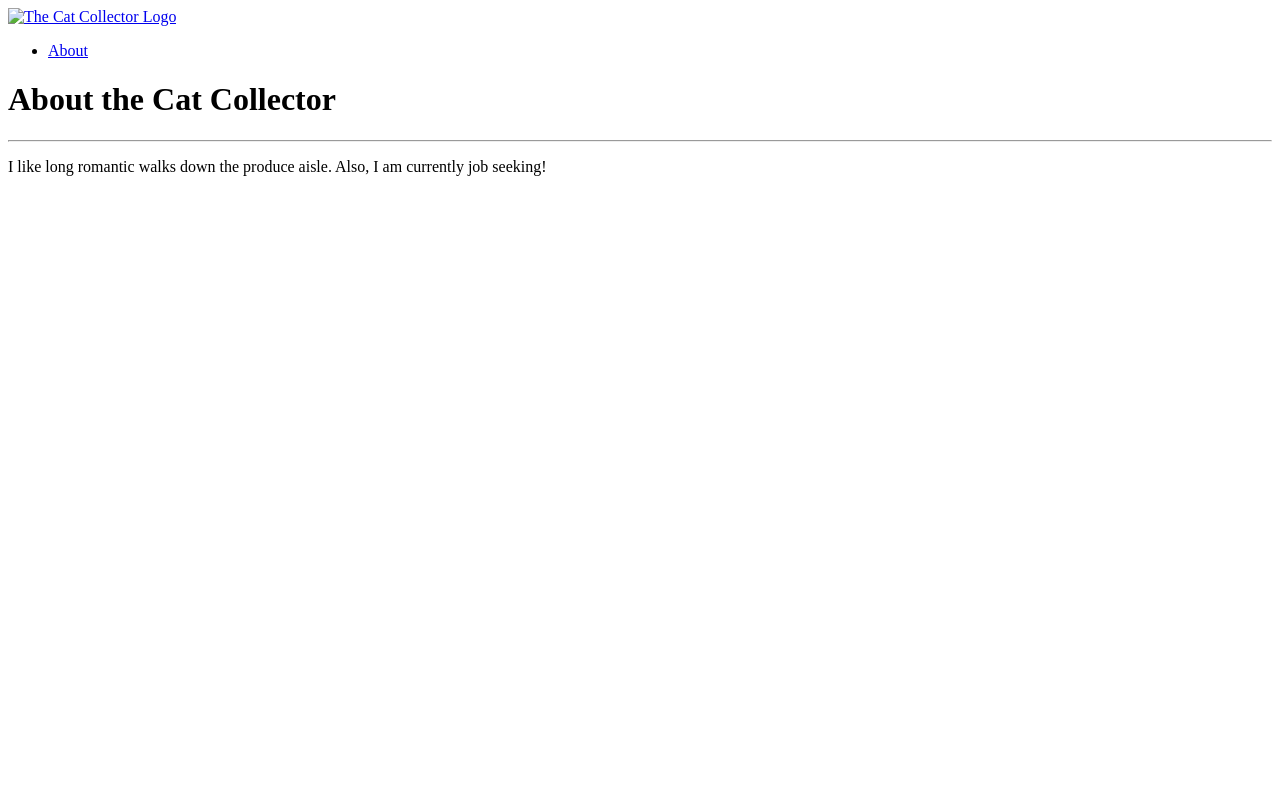
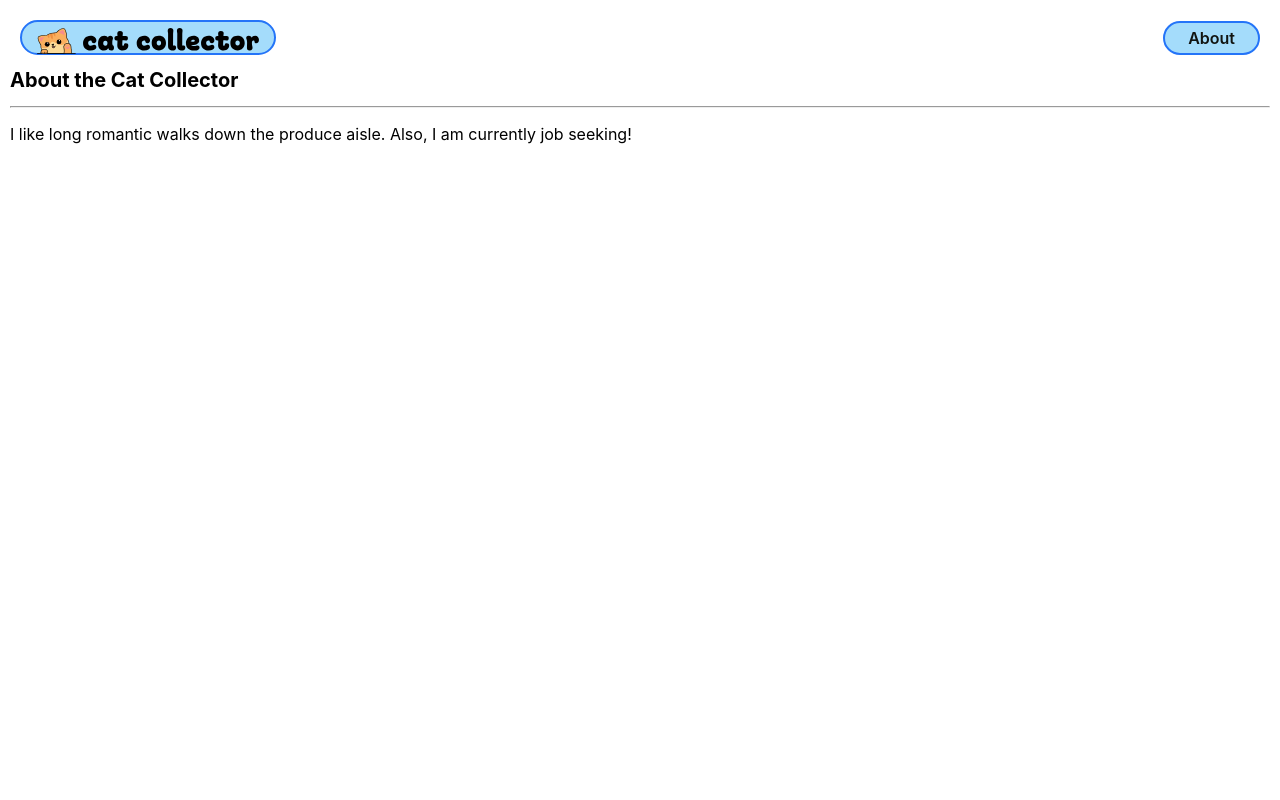
Before and after one commit to adampaley/django-crud-app-cat-collector, a Django app: page /about/ in a window 1280 px wide. Run offline with Django 4.2, Linux system fonts and the light colour scheme.

Commit message:
Compelted Including Static Files in Templates lesson

```diff
--- /dev/null
+++ b/main_app/static/css/base.css
@@ -0,0 +1,274 @@
+/* static/css/base.css  */
+
+html {
+    box-sizing: border-box;
+  }
+
+  /* The Universal Selector */
+  *, /* All elements*/
+  *::before, /* All ::before pseudo-elements */
+  *::after {
+    /* All ::after pseudo-elements */
+    /* height & width will now include border & padding by default
+       but can be over-ridden as needed */
+    box-sizing: inherit;
+  }
+
+  /* resets font size to be 62.5% of the user preference -
+       in most browser configurations this will be 10px */
+  :root {
+    font-size: 62.5%;
+  }
+
+  body {
+    margin: 0;
+    display: flex;
+    flex-direction: column;
+    align-items: center;
+    font-family: -apple-system, BlinkMacSystemFont, 'Segoe UI', 'Roboto',
+      'Oxygen', 'Ubuntu', 'Cantarell', 'Fira Sans', 'Droid Sans',
+      'Helvetica Neue', sans-serif;
+    min-height: 100vh;
+    --nav-bg: rgba(104, 197, 248, 0.7);
+    --nav-bg-ff: rgba(104, 197, 248, 0.9);
+    --borders: rgb(36, 116, 248) solid 2px;
+    --text-color: rgb(17, 20, 17);
+    --link-hover-color: rgb(16, 56, 158);
+    --button-bg: rgb(245, 245, 245);
+    --button-bg-hover: rgb(226, 226, 226);
+    --submit: rgb(26, 128, 0);
+    --warn: rgb(255, 102, 0);
+    --danger: rgb(220, 20, 30);
+    --secondary: rgb(57, 57, 57);
+    --card-box-shadow: 5px 5px 6px -1px #aaa;
+    --font-xtreme: 4.2rem;
+    --font-xxl: 3.6rem;
+    --font-xl: 2.4rem;
+    --font-l: 1.8rem;
+    --font-reg: 1.6rem;
+    --card-border-radius: 6px;
+  }
+
+  header {
+    width: 100%;
+    background: var(--nav-bg-ff); /* rgba(104, 197, 248, .9) */
+    border-bottom: var(--borders);
+  }
+
+  nav {
+    margin: 10px;
+  }
+
+  ul {
+    margin: 0;
+    list-style: none;
+    padding: 0;
+  }
+
+  main {
+    width: 100%;
+    padding: 0 10px;
+  }
+
+  h2 {
+    font-size: var(--font-xl);
+  }
+
+  nav a {
+    text-decoration: none;
+    color: var(--text-color);
+    font-weight: 600;
+    font-size: 16px;
+  }
+
+  nav a:hover {
+    color: var(--link-hover-color);
+  }
+
+  nav ul {
+    display: flex;
+    align-items: center;
+    justify-content: center;
+    flex-wrap: wrap;
+  }
+
+  nav li {
+    padding: 5px 8px;
+  }
+
+  .header-logo-container {
+    margin: auto;
+    padding: 10px 20px 0;
+    max-width: 500px;
+  }
+
+  .page-header {
+    display: flex;
+    align-items: center;
+    margin: 20px;
+  }
+
+  .btn {
+    font-size: var(--font-l);
+    padding: 8px 16px;
+    border-radius: 6px;
+    border-width: 2px;
+    border-style: solid;
+    text-decoration: none;
+    background-color: var(--button-bg);
+    font-weight: 600;
+    cursor: pointer;
+    font-family: inherit;
+    margin-right: 10px;
+  }
+
+  .btn:hover {
+    background-color: var(--button-bg-hover);
+  }
+
+  .submit {
+    color: var(--submit);
+    border-color: var(--submit);
+  }
+
+  .secondary {
+    color: var(--secondary);
+    border-color: var(--secondary);
+  }
+
+  .warn {
+    color: var(--warn);
+    border-color: var(--warn);
+  }
+
+  .danger {
+    color: var(--danger);
+    border-color: var(--danger);
+  }
+
+  .page-header h1 {
+    font-size: var(--font-xxl);
+    margin: 0;
+  }
+
+  .page-header img {
+    height: 40px;
+    margin-left: 15px;
+  }
+
+  .page-header img:first-of-type {
+    margin-left: 20px;
+  }
+
+  .page-content {
+    font-size: var(--font-reg);
+  }
+
+  @media only screen and (min-width: 768px) {
+    header {
+      position: sticky;
+      display: flex;
+      flex-direction: row;
+      top: 0;
+      align-items: center;
+    }
+
+    main {
+      max-width: 1300px;
+      min-height: calc(100vh - 53px);
+    }
+
+    nav,
+    .header-logo-container {
+      margin: 10px 0;
+      padding: 0 15px;
+    }
+
+    /* visual fix to help align logo */
+    .header-logo-container {
+      padding-top: 3px;
+    }
+
+    nav {
+      margin-left: auto;
+      display: flex;
+      justify-content: center;
+    }
+
+    nav ul {
+      flex-wrap: nowrap;
+    }
+
+    .header-logo-container {
+      width: 213px;
+    }
+
+    .page-header h1 {
+      font-size: var(--font-xtreme);
+    }
+
+    .page-header img {
+      height: 50px;
+      margin-left: 20px;
+    }
+
+    .page-header img:first-of-type {
+      margin-left: 25px;
+    }
+
+    @supports (-webkit-backdrop-filter: none) or (backdrop-filter: none) {
+      header {
+        background: var(--nav-bg);
+        -webkit-backdrop-filter: blur(3px);
+        backdrop-filter: blur(3px);
+      }
+    }
+  }
+
+  @media only screen and (min-width: 1024px) {
+    main {
+      min-height: calc(100vh - 55px);
+    }
+
+    header {
+      margin: 20px 20px 0 20px;
+      width: calc(100vw - 40px);
+      max-width: 1920px;
+      top: 20px;
+      background-color: transparent;
+      border-bottom: none;
+    }
+
+    nav,
+    .header-logo-container {
+      margin: 0;
+      background: var(--nav-bg-ff);
+      border: var(--borders);
+      border-radius: 18px;
+    }
+
+    nav {
+      margin-left: auto;
+    }
+
+    .header-logo-container {
+      /* visual fix to help align logo */
+      padding-top: 6px;
+      width: 256px;
+      height: 35px;
+    }
+
+    @supports (-webkit-backdrop-filter: none) or (backdrop-filter: none) {
+      header {
+        -webkit-backdrop-filter: none;
+        backdrop-filter: none;
+      }
+
+      nav,
+      .header-logo-container {
+        background: rgba(104, 197, 248, 0.6);
+        -webkit-backdrop-filter: blur(3px);
+        backdrop-filter: blur(3px);
+      }
+    }
+  }
--- a/main_app/templates/base.html
+++ b/main_app/templates/base.html
@@ -1,11 +1,14 @@
+{% load static %}
 <!DOCTYPE html>
 <html lang="en">
   <head>
     <meta charset="UTF-8" />
     <meta http-equiv="X-UA-Compatible" content="IE=edge" />
     <meta name="viewport" content="width=device-width, initial-scale=1.0" />
-    <link rel="shortcut icon" type="image/png" href="" />
+    <link rel="shortcut icon" type="image/png" href="{% static 'images/splash.svg' %}" />
     <title>Cat Collector</title>
+    <link rel="stylesheet" href="{% static 'css/base.css' %}" />
+
     {% block head %}
     {% endblock %}
   </head>
@@ -13,7 +16,7 @@
     <header>
       <div class="header-logo-container">
         <a href="/">
-          <img src="" alt="The Cat Collector Logo" />
+          <img src="{% static 'images/header-logo.svg' %}" alt="The Cat Collector Logo" />
         </a>
       </div>
       <nav>
```
Also changed, not shown: main_app/templates/index.html (added, +7 -0 lines), main_app/static/images/cat-cone.svg (added), main_app/static/images/cat-in-box.svg (added), main_app/static/images/cat-onigiri.svg (added), main_app/static/images/cool-cat.svg (added), main_app/static/images/fish.svg (added), main_app/static/images/happy-cat.svg (added), main_app/static/images/header-logo.svg (added), main_app/static/images/kitty-kabob.svg (added), main_app/static/images/logotype.svg (added), main_app/static/images/mouse.svg (added), main_app/static/images/nerd-cat.svg (added), main_app/static/images/post.svg (added), main_app/static/images/sk8r-boi-cat.svg (added), 3 more files.
